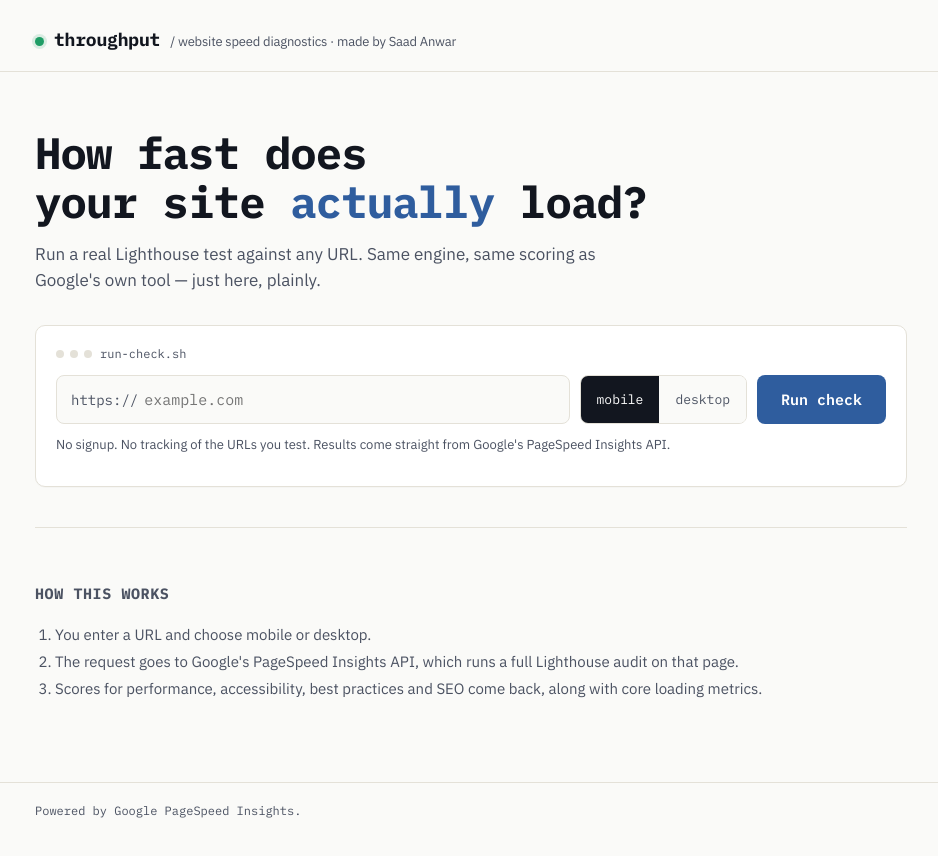
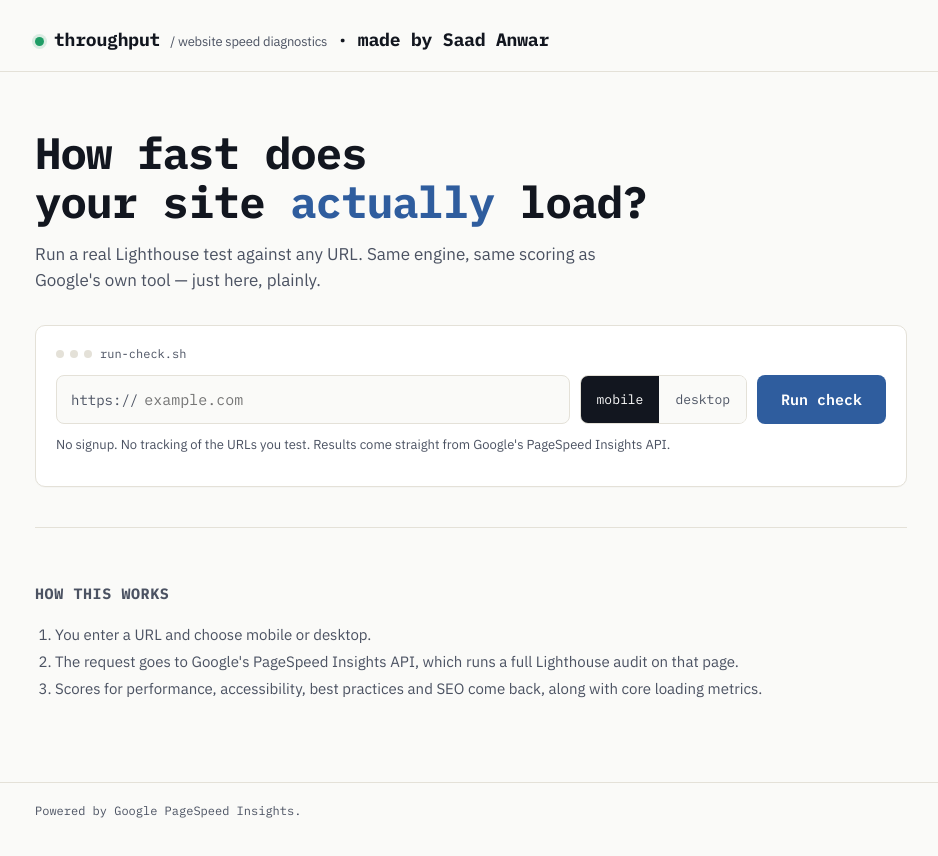
Before and after one commit to saadkisana478-afk/speed-tester, a website: page index.html in a window 1280 px wide. Shown: the whole page, without its empty margins (169-1107 px from the left). Drawn offline with Linux system fonts and the light colour scheme.

Commit message:
Update index.html

```diff
--- a/index.html
+++ b/index.html
@@ -193,7 +193,7 @@
 
 <header>
   <div class="wrap">
-   <div class="brand"><span class="dot"></span>throughput <small>/ website speed diagnostics · made by Saad Anwar</small></div>
+   <div class="brand"><span class="dot"></span>throughput <small>/ website speed diagnostics</small> · <strong>made by Saad Anwar</strong></div>
   </div>
 </header>
 
```
